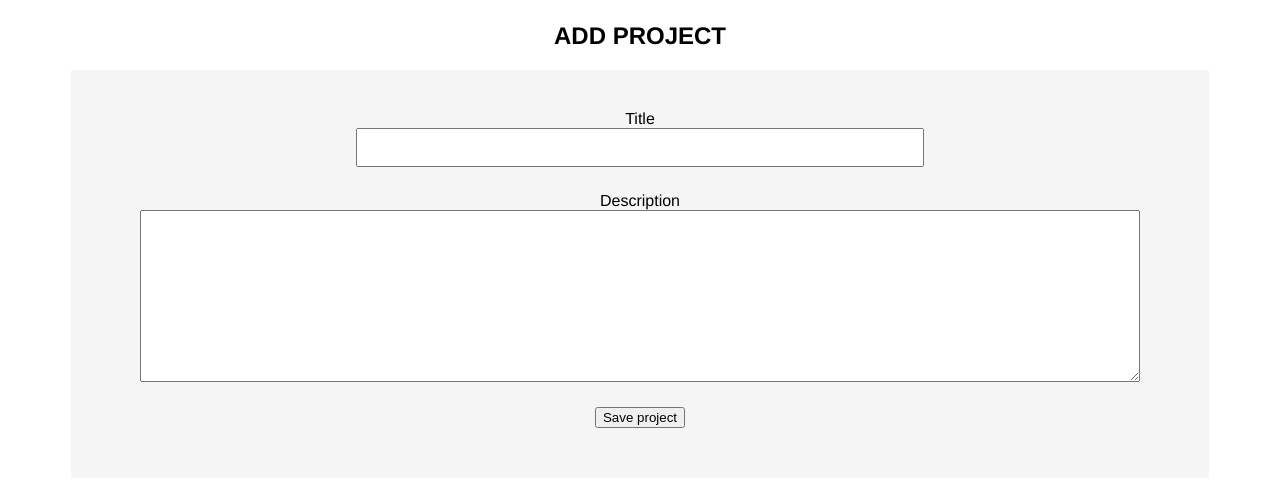
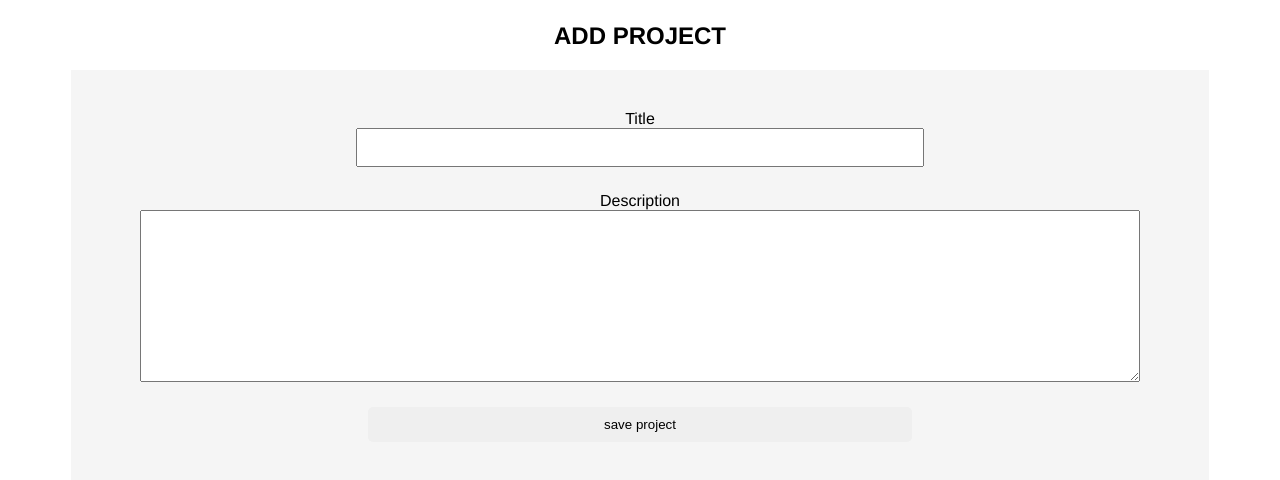
Before and after one commit to charisse10/582-project1, a Vue app: page / in a window 1280 px wide. Shown: the part 1366-1846 px from the top of the page. Built offline with nearby package versions, Linux system fonts and the light colour scheme.

Commit message:
updating form

```diff
--- a/src/App.vue
+++ b/src/App.vue
@@ -17,7 +17,7 @@
   </section>
 
   <section class="add">
-    <AddProject @addProjectObj="addProjectObj"></AddProject>
+    <AddProject></AddProject>
   </section>
 </template>
 
@@ -30,7 +30,6 @@ export default {
   data() {
     return {
       projectsLikedList: [],
-      savedProjects: [],
       projects: [
         {
           id: 1,
@@ -90,10 +89,6 @@ export default {
     unlikeProject(id) {
       this.projectsLikedList[id] = null;
     },
-  },
-
-  addProjectObj(project) {
-    this.savedProjects.push(project);
   },
 };
 </script>
@@ -168,9 +163,16 @@ export default {
 
     textarea {
       display: block;
-      margin: 0 auto;
+      margin: 0 auto 25px;
       width: 90%;
       padding: 10px;
+    }
+
+    .add {
+      display: block;
+      border: none;
+      padding: 10px 15px;
+      border-radius: 5px;
     }
   }
 }
--- a/src/components/AddProject.vue
+++ b/src/components/AddProject.vue
@@ -1,11 +1,10 @@
 <template>
   <h2>Add project</h2>
-  <h3 v-if="showOutput">{{ titleInput }}</h3>
-  <p v-if="showOutput">{{ descriptionInput }}</p>
-  <!-- <h3>{{ addProject.title }}</h3>
-  <p>{{ aadProject.description }}</p> -->
+  <h3>{{ titleInput }}</h3>
+  <p>{{ descriptionInput }}</p>
+  <!-- <img :src="project.image" alt="Project Image" /> -->
 
-  <form @submit.prevent="submitProject" action="">
+  <form @submit.prevent="saveNewProject" action="">
     <label for="">Title</label>
     <input type="text" v-model="titleInput" />
     <label for="">Description</label>
@@ -16,47 +15,32 @@
       rows="10"
       v-model="descriptionInput"
     ></textarea>
-    <!-- <input type="file" name="fileToUpload" id="fileToUpload" /> -->
-    <button @click="saveProject">Save project</button>
+    <input class="add" type="submit" value="save project" />
   </form>
 </template>
 
 <script>
 export default {
   name: "AddProject",
-  // props: {
-  //   addProject: {
-  //     type: Object,
-  //     default() {
-  //       return {
-  //         title: "Project Name",
-  //         description: "Description of the project",
-  //       };
-  //     },
-  //   },
-  // },
-
   data() {
     return {
+      newProject: [],
+      obj: {},
       titleInput: "",
       descriptionInput: "",
-      showOutput: false,
+      // imageInput: "",
     };
   },
+
   methods: {
-    saveProject() {
-      const projectObj = {
-        title: this.titleInput,
-        description: this.descriptionInput,
-      };
-      this.$emit("addProjectObj", projectObj);
-      this.titleText = "";
-      this.descriptionText = "";
-      this.showOutput = true;
+    saveNewProject() {
+      this.obj["id"] = this.id;
+      this.obj["title"] = this.titleInput;
+      this.obj["description"] = this.descriptionInput;
+      // this.obj["image"] = this.imageInput;
+      this.$emit("addProject", this.obj);
     },
   },
-
-  computed: {},
 };
 </script>
 
```
